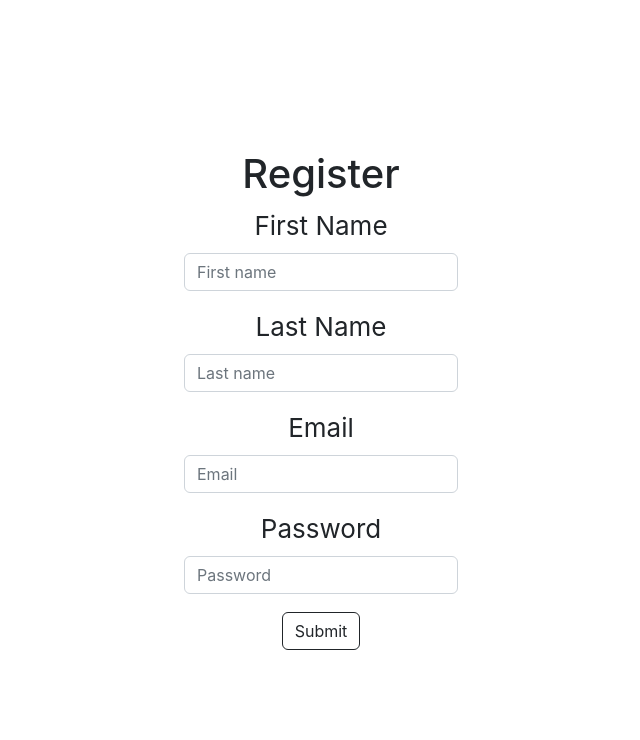
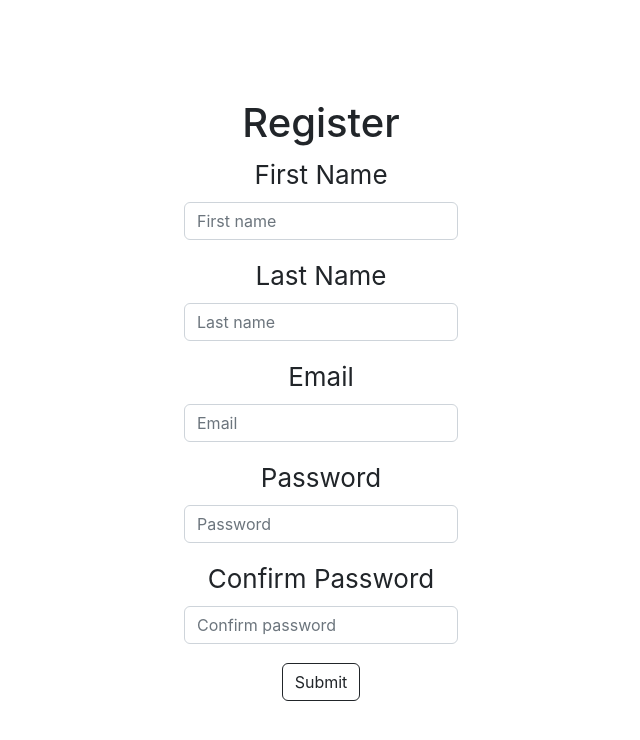
Before and after one commit to Guarito/01-hola-mundo, a React (Create React App) app: page / in a window 1280 px wide. Shown: the top 740 px of the page, without its empty margins (319-959 px from the left). Built offline with nearby package versions, Linux system fonts and the light colour scheme.

Commit message:
feat: agregada confirmacion de password (segundo input)

```diff
--- a/src/App.scss
+++ b/src/App.scss
@@ -1,5 +1,3 @@
-
-
 .App {
     text-align: center;
 }
@@ -14,3 +12,9 @@
     font-size: calc(10px + 2vmin);
     // color: white;
 }
+
+.error {
+    font-size: 0.75rem;
+    color: red;
+    font-style: italic;
+}
--- a/src/components/pure/forms/customFields.jsx
+++ b/src/components/pure/forms/customFields.jsx
@@ -17,7 +17,7 @@ export const MyTextInput = ({ label, ...props }) => {
                 {...props}
             />
             {meta.touched && meta.error ? (
-                <div className="form-text" id={`${props.name}HelpBlock`}>
+                <div className="form-text error" id={`${props.name}HelpBlock`}>
                     {meta.error}
                 </div>
             ) : null}
--- a/src/components/pure/forms/registerForm.jsx
+++ b/src/components/pure/forms/registerForm.jsx
@@ -8,6 +8,10 @@ let validationSchema = yup.object().shape({
     lastName: yup.string().required("Required").max(12),
     email: yup.string().email().required("Required"),
     password: yup.string().required("Required").min(6).max(20),
+    confirmPassword: yup
+        .string()
+        .required("Confirm your password")
+        .oneOf([yup.ref("password")], "Password do not match"),
 });
 
 const RegisterForm = () => {
@@ -57,6 +61,12 @@ const RegisterForm = () => {
                         type="password"
                         placeholder="Password"
                     />
+                    <MyTextInput
+                        label="Confirm Password"
+                        name="confirmPassword"
+                        type="password"
+                        placeholder="Confirm password"
+                    />
                     <button className="btn btn-outline-dark" type="submit">
                         Submit
                     </button>
```
